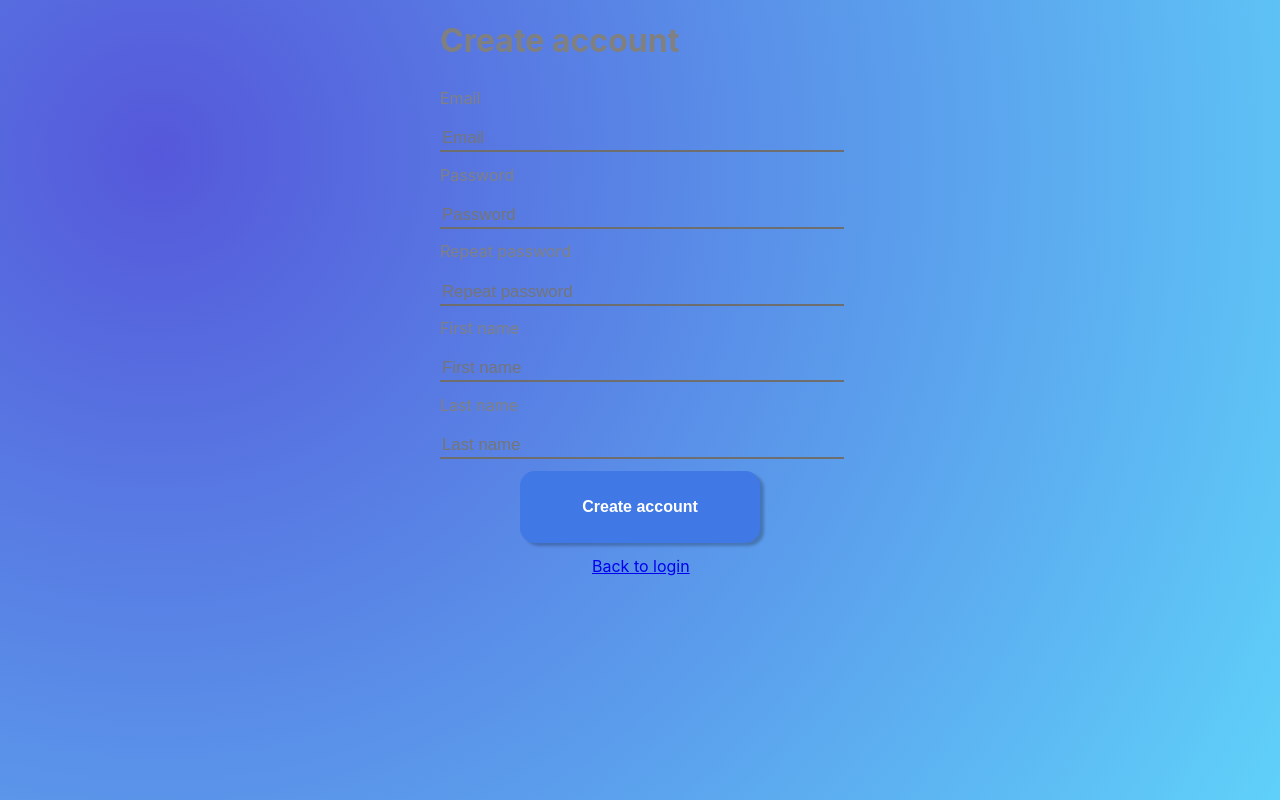
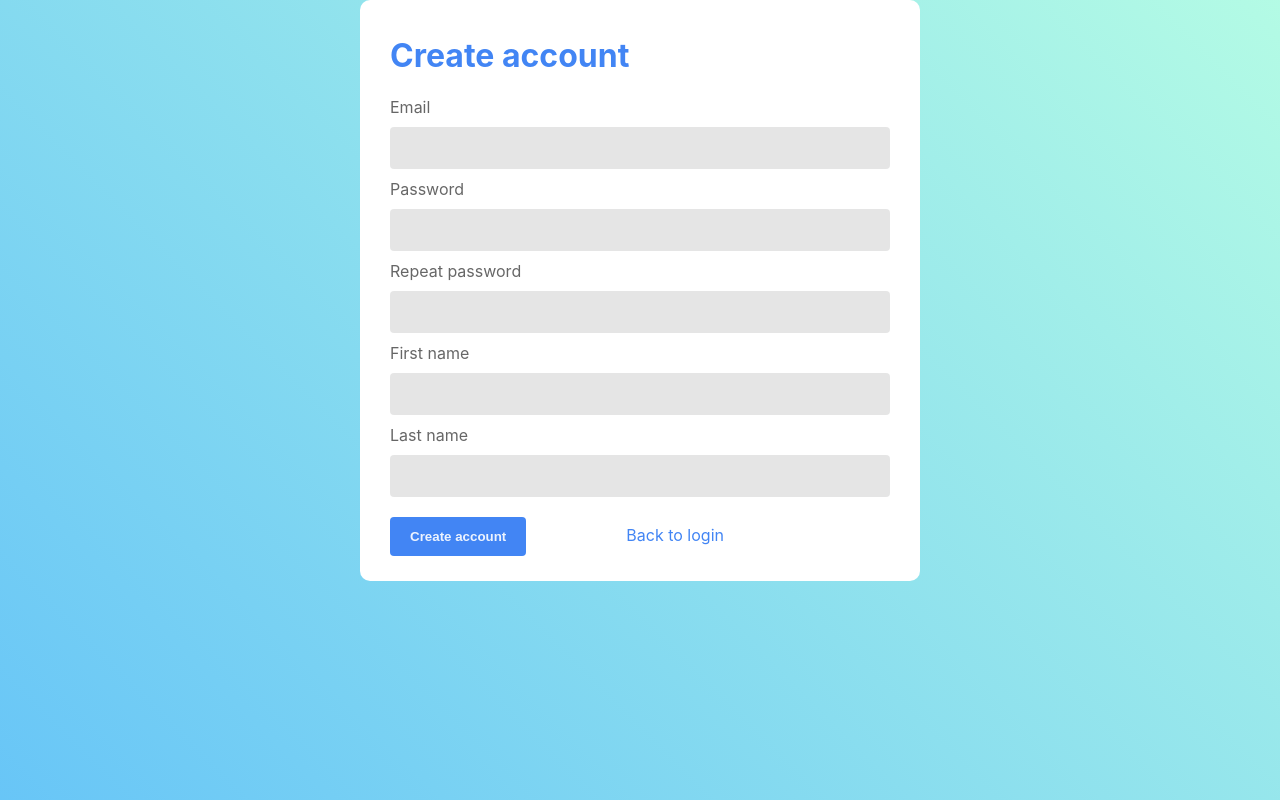
Before and after one commit to anaeitan14/Bomt-React, a React (Create React App) app in the folder client/: page /signup in a window 1280 px wide. Built offline with nearby package versions, Linux system fonts and the light colour scheme.

Commit message:
More styling

```diff
--- a/client/src/App.js
+++ b/client/src/App.js
@@ -7,7 +7,7 @@ import { MainTable } from "./components/MainTable";
 
 function App() {
 
-  const isAuth = false;
+  const isAuth = true;
 
   return (
     <>
--- a/client/src/components/ForgotPassword.css
+++ b/client/src/components/ForgotPassword.css
@@ -1,63 +1,50 @@
-.body-forgot {
-  background-image: radial-gradient(
-    circle farthest-corner at 12.3% 19.3%,
-    rgba(85, 88, 218, 1) 0%,
-    rgba(95, 209, 249, 1) 100.2%
-  );
-  height: 100vh;
-  width: 100%;
+@import url(colors-variables.css);
+
+.reset-form {
+  margin: 0 auto;
+  width: 500px;
+  background-color: white;
+  border-radius: 10px;
   display: flex;
-  justify-content: center;
-  margin-top: 3em;
+  flex-direction: column;
+  padding: 15px 30px;
 }
 
-.form-input {
-  border: none;
+.reset-form input {
   outline: none;
-  background: none;
-  border-bottom: 2px solid rgb(110, 110, 110);
-  width: inherit;
-  transition: border-color 0.5s;
-  font-size: 1.5em;
+  display: block;
+  background-color: var(--input-background);
+  width: 100%;
+  border: 0;
+  border-radius: 4px;
+  box-sizing: border-box;
+  padding: 12px 20px;
+  color: var(--input-text);
+  font-size: inherit;
+  margin:10px 0;
 }
 
-.form-input::placeholder {
-  transition: color 0.3s;
+.reset-form a {
+  text-decoration: none;
+  color:var(--primary-heading);
+  margin:10px;
 }
 
-.form-input:focus::placeholder {
-  color: transparent;
+.reset-form h1 {
+  color: var(--primary-heading);
 }
 
-.form-input:focus {
-  border-color: #3260c2;
+.reset-form label {
+  color:var(--label-color)
 }
 
-#reset-button {
-  border-radius: 15px;
-  height: 4.5em;
-  width: 22em;
-  border: none;
-  outline: none;
-  font-size: 1em;
-  box-shadow: 4px 3px 3px rgba(0, 0, 0, 0.23);
-  color: white;
-  background-color: #4078e5;
-  padding: 1em;
-  width: 15em;
-  transition: box-shadow, background-color 0.5s;
+.reset-form button {
+  background-color: var(--primary-heading);
+  border:none;
+  color:var(--button-text);
+  border-radius: 4px;
+  cursor: pointer;
+  padding:12px 20px;
   font-weight: 700;
+  margin: 10px 0;
 }
-
-#reset-button:hover {
-  box-shadow: none;
-  background-color: #2e56a5;
-}
-
-#reset-form {
-  height: 50vh;
-  display: flex;
-  flex-direction: column;
-  align-items: center;
-  justify-content: space-around;
-}
--- a/client/src/components/ForgotPassword.jsx
+++ b/client/src/components/ForgotPassword.jsx
@@ -2,16 +2,13 @@ import { useState, useEffect } from "react";
 import "./ForgotPassword.css";
 
 const ForgotPassword = () => {
-  useEffect(() => {
-    document.body.className = "body-forgot";
-  }, []);
-
   return (
     <div>
-      <form id="reset-form">
+      <form class="reset-form">
         <h1>Forgot your password?</h1>
-        <input type="email" placeholder="Email" className="form-input" />
-        <button id="reset-button">Reset Password</button>
+        <label htmlFor="email-reset">Enter your email</label>
+        <input type="email" id="email-reset"/>
+        <button>Reset Password</button>
         <a href="/login">Back to login</a>
       </form>
     </div>
--- a/client/src/components/Login.css
+++ b/client/src/components/Login.css
@@ -11,7 +11,6 @@ body {
     rgba(66, 183, 245, 0.8) 0%,
     rgba(66, 245, 189, 0.4) 100%
   );
-  color: gray;
 }
 
 .login-form {
@@ -27,20 +26,42 @@ body {
 .login-form input {
   outline: none;
   display: block;
-  background-color: var(--label-color);
+  background-color: var(--input-background);
   width: 100%;
   border: 0;
   border-radius: 4px;
   box-sizing: border-box;
   padding: 12px 20px;
-  color: gray;
+  color: var(--input-text);
   font-size: inherit;
+  margin:10px 0;
 }
 
 .login-form a {
   text-decoration: none;
+  color:var(--primary-heading);
+  margin:3px 0;
 }
 
 .login-form h1 {
-  color:var(--primary-heading);
+  color: var(--primary-heading);
 }
+
+.login-form label {
+  color:var(--label-color)
+}
+
+.login-form button {
+  background-color: var(--primary-heading);
+  border:none;
+  color:var(--button-text);
+  border-radius: 4px;
+  cursor: pointer;
+  padding:12px 20px;
+  font-weight: 700;
+  margin: 10px 0;
+}
+
+#google-div {
+  margin:5px 0;
+}
--- a/client/src/components/Login.jsx
+++ b/client/src/components/Login.jsx
@@ -27,7 +27,7 @@ const Login = () => {
 
     google.accounts.id.renderButton(document.getElementById("google-div"), {
       theme: "outline",
-      size: "large",
+      size: "medium",
     });
 
     google.accounts.id.prompt();
@@ -49,7 +49,7 @@ const Login = () => {
           type="password"
           onChange={(e) => setPassword(e.target.value)}
         />
-        <button>Login</button>
+        <button>LOG IN</button>
         <a href="/signup">New user? click here to sign up</a>
         <a href="/forgot">Forgot password?</a>
         <div id="google-div"></div>
--- a/client/src/components/Signup.css
+++ b/client/src/components/Signup.css
@@ -1,86 +1,50 @@
-.body-signup {
-  width: 100%;
+@import url(colors-variables.css);
+
+.signup-form {
+  margin: 0 auto;
+  width: 500px;
+  background-color: white;
+  border-radius: 10px;
   display: flex;
-  justify-content: center;
-  background-image: radial-gradient(
-    circle farthest-corner at 12.3% 19.3%,
-    rgba(85, 88, 218, 1) 0%,
-    rgba(95, 209, 249, 1) 100.2%
-  );
+  flex-direction: column;
+  padding: 15px 30px;
 }
 
-.signup-form {
-  display: flex;
-  flex-direction: column;
-  justify-content: space-around;
-  flex-wrap: wrap;
-  height: 500px;
-  width: 400px;
+.signup-form input {
+  outline: none;
+  display: block;
+  background-color: var(--input-background);
+  width: 100%;
+  border: 0;
+  border-radius: 4px;
+  box-sizing: border-box;
+  padding: 12px 20px;
+  color: var(--input-text);
+  font-size: inherit;
+  margin:10px 0;
 }
 
-.form-input {
-  border: none;
-  outline: none;
-  background: none;
-  border-bottom: 2px solid rgb(110, 110, 110);
-  width: inherit;
-  transition: border-color 0.5s;
-  font-size: 1.5em;
+.signup-form a {
+  text-decoration: none;
+  color:var(--primary-heading);
+  margin:10px 100px;
 }
 
-.form-input::placeholder {
-  transition: color 0.2s;
-  font-size: 0.7em;
+.signup-form h1 {
+  color: var(--primary-heading);
 }
 
-.form-input:focus::placeholder {
-  color: transparent;
+.signup-form label {
+  color:var(--label-color)
 }
 
-.form-input:focus {
-  border-color: #3260c2;
+.signup-form button {
+  background-color: var(--primary-heading);
+  border:none;
+  color:var(--button-text);
+  border-radius: 4px;
+  cursor: pointer;
+  padding:12px 20px;
+  font-weight: 700;
+  margin: 10px 0;
 }
-
-.custom-shape-divider-bottom-1678793596 {
-  position: absolute;
-  bottom: 0;
-  left: 0;
-  width: 100%;
-  overflow: hidden;
-  line-height: 0;
-  z-index: -1;
-}
-
-.custom-shape-divider-bottom-1678793596 svg {
-  position: relative;
-  display: block;
-  width: calc(119% + 1.3px);
-  height: 285px;
-  z-index: -1;
-}
-
-.custom-shape-divider-bottom-1678793596 .shape-fill-signup {
-  fill: #acc5fc;
-}
-
-#signup-button {
-  border-radius: 15px;
-  margin-left: 5em;
-  height: 4.5em;
-  width: 22em;
-  border: none;
-  outline: none;
-  font-size: 1em;
-  box-shadow: 4px 3px 3px rgba(0, 0, 0, 0.23);
-  color: white;
-  background-color: #4078e5;
-  padding: 1em;
-  width: 15em;
-  transition: box-shadow, background-color 0.5s;
-  font-weight: 700;
-}
-
-#signup-button:hover {
-  box-shadow: none;
-  background-color: #2e56a5;
-}
--- a/client/src/components/Signup.jsx
+++ b/client/src/components/Signup.jsx
@@ -2,54 +2,23 @@ import { useState, useEffect } from "react";
 import "./Signup.css";
 
 const Signup = () => {
-  useEffect(() => {
-    document.body.className = "body-signup";
-  }, []);
-
   return (
     <div>
-      <div className="signup-form-container">
+      <div className="signup-form">
         <h1>Create account</h1>
-        <form className="signup-form">
+        <form>
           <label htmlFor="email-signup">Email</label>
-          <input
-            type="text"
-            className="form-input"
-            id="email-signup"
-            placeholder="Email"
-          />
+          <input type="text" id="email-signup" />
           <label htmlFor="password-signup">Password</label>
-          <input
-            type="password"
-            className="form-input"
-            placeholder="Password"
-            id="password-signup"
-          />
+          <input type="password" id="password-signup" />
           <label htmlFor="passwordrepeat-signup">Repeat password</label>
-          <input
-            type="password"
-            className="form-input"
-            placeholder="Repeat password"
-            id="passwordrepeat-signup"
-          />
+          <input type="password" id="passwordrepeat-signup" />
           <label htmlFor="firstname-signup">First name</label>
-          <input
-            type="text"
-            className="form-input"
-            placeholder="First name"
-            id="firstname-signup"
-          />
+          <input type="text" id="firstname-signup" />
           <label htmlFor="lastname-signup">Last name</label>
-          <input
-            type="text"
-            className="form-input"
-            placeholder="Last name"
-            id="lastname-signup"
-          />
-          <button id="signup-button">Create account</button>
-          <a style={{ marginLeft: "9.5em" }} href="/login">
-            Back to login
-          </a>
+          <input type="text" id="lastname-signup" />
+          <button>Create account</button>
+          <a href="/login">Back to login</a>
         </form>
       </div>
     </div>
--- a/client/src/components/TableSelection.css
+++ b/client/src/components/TableSelection.css
@@ -1,63 +1,49 @@
-.table-select {
-  background-color: #F0F0F0;
+@import url(colors-variables.css);
+
+#tables {
+  margin: 0 auto;
+  width: 800px;
+  background-color: white;
+  border-radius: 10px;
+  display: flex;
+  flex-direction: column;
+  padding: 15px 30px;
 }
 
+#tables input {
+  outline: none;
+  display: block;
+  background-color: var(--input-background);
+  width: 100%;
+  border: 0;
+  border-radius: 4px;
+  box-sizing: border-box;
+  padding: 12px 20px;
+  color: var(--input-text);
+  font-size: inherit;
+  margin:10px 0;
+}
+
+
+#tables h2 {
+  color: var(--primary-heading);
+}
+
+#tables label {
+  color:var(--label-color)
+}
+
+#tables button {
+  background-color: var(--primary-heading);
+  border:none;
+  color:var(--button-text);
+  border-radius: 4px;
+  cursor: pointer;
+  padding:12px 20px;
+  font-weight: 700;
+  margin: 10px 0;
+}
 
 #tables ul {
   list-style-type: none;
 }
-
-#tables button {
-  border-radius: 15px;
-  height: 4.5em;
-  width: 25em;
-  border: none;
-  outline: none;
-  margin: 1em 0;
-  font-size: 1em;
-  box-shadow: 4px 3px 3px rgba(0, 0, 0, 0.23);
-  color: white;
-  background-color: #4078e5;
-  padding: 1em;
-  transition: box-shadow, background-color 0.5s;
-  font-weight: 700;
-}
-
-#tables button:hover {
-  box-shadow: none;
-  background-color: #2e56a5;
-}
-
-#tables {
-  width:100%;
-  display:flex;
-  justify-content: space-around;
-}
-
-.new-table-div form {
-  display:flex;
-  flex-direction: column;
-  align-items: center;
-}
-
-.new-table-div form input {
-  border-radius: 15px;
-  margin: 1em;
-  height: 1.5em;
-  width: 22em;
-  border: none;
-  outline: none;
-  font-size: 1em;
-  background-color: #FFF;
-  padding: 1em;
-  width: 15em;
-  font-weight: 500;
-}
-
-.new-table-div form input::placeholder {
-  transition: color 0.3s;
-}
-
-.new-table-div form input:focus::placeholder {
-  color:transparent;
-}
--- a/client/src/components/TableSelection.jsx
+++ b/client/src/components/TableSelection.jsx
@@ -1,20 +1,15 @@
 import { useEffect, useState } from "react";
 import "./TableSelection.css";
-import Popup from "reactjs-popup";
 import "reactjs-popup/dist/index.css";
 
 export const TableSelection = () => {
-  useEffect(() => {
-    document.body.className = "table-select";
-  }, []);
-
-  // To be Eran's API :)
+  // Sample data until there is an API
   const tables = ["Electronics INC", "Side hobby project", "School robotics"];
 
   return (
     <div id="tables">
       <div>
-        <h2 style={{ textAlign: "center" }}>Choose your desired table</h2>
+        <h2>Choose your desired table</h2>
         <ul>
           {tables.map((table) => (
             <li>
@@ -25,8 +20,8 @@ export const TableSelection = () => {
       </div>
       <div className="new-table-div">
         <form>
-          <h2 style={{ textAlign: "center" }}> Create a new table</h2>
-          <input type="text" placeholder="Table name"></input>
+          <h2>Create a new table</h2>
+          <input type="text"></input>
           <button>Create</button>
         </form>
       </div>
--- a/client/src/components/colors-variables.css
+++ b/client/src/components/colors-variables.css
@@ -3,4 +3,5 @@
     --label-color:rgba(0, 0, 0, 0.6);
     --input-background:rgba(0, 0, 0, 0.1);
     --input-text:rgba(0, 0, 0, 0.6);
+    --button-text:rgba(255,255,255,0.9);
 }
```
